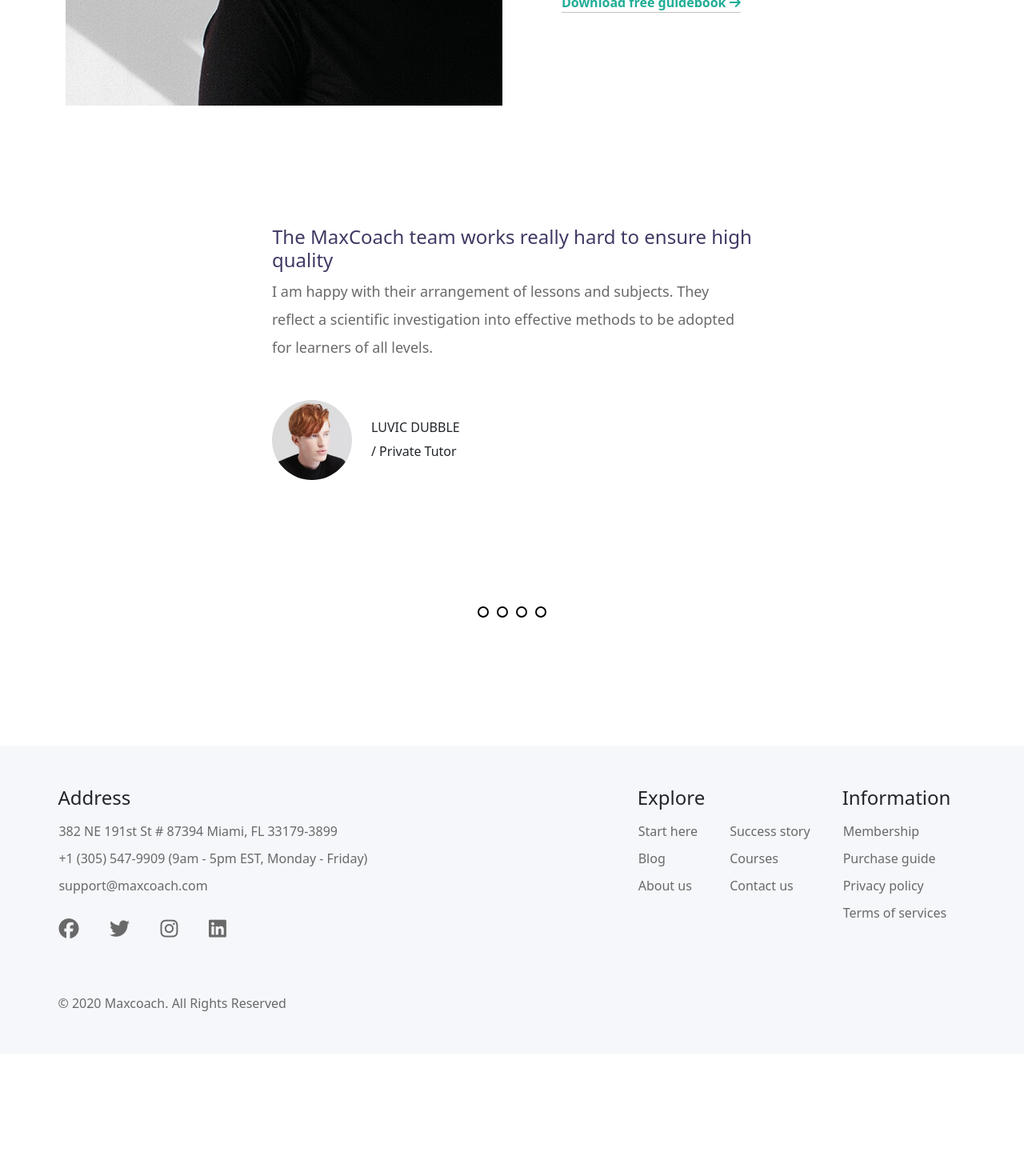
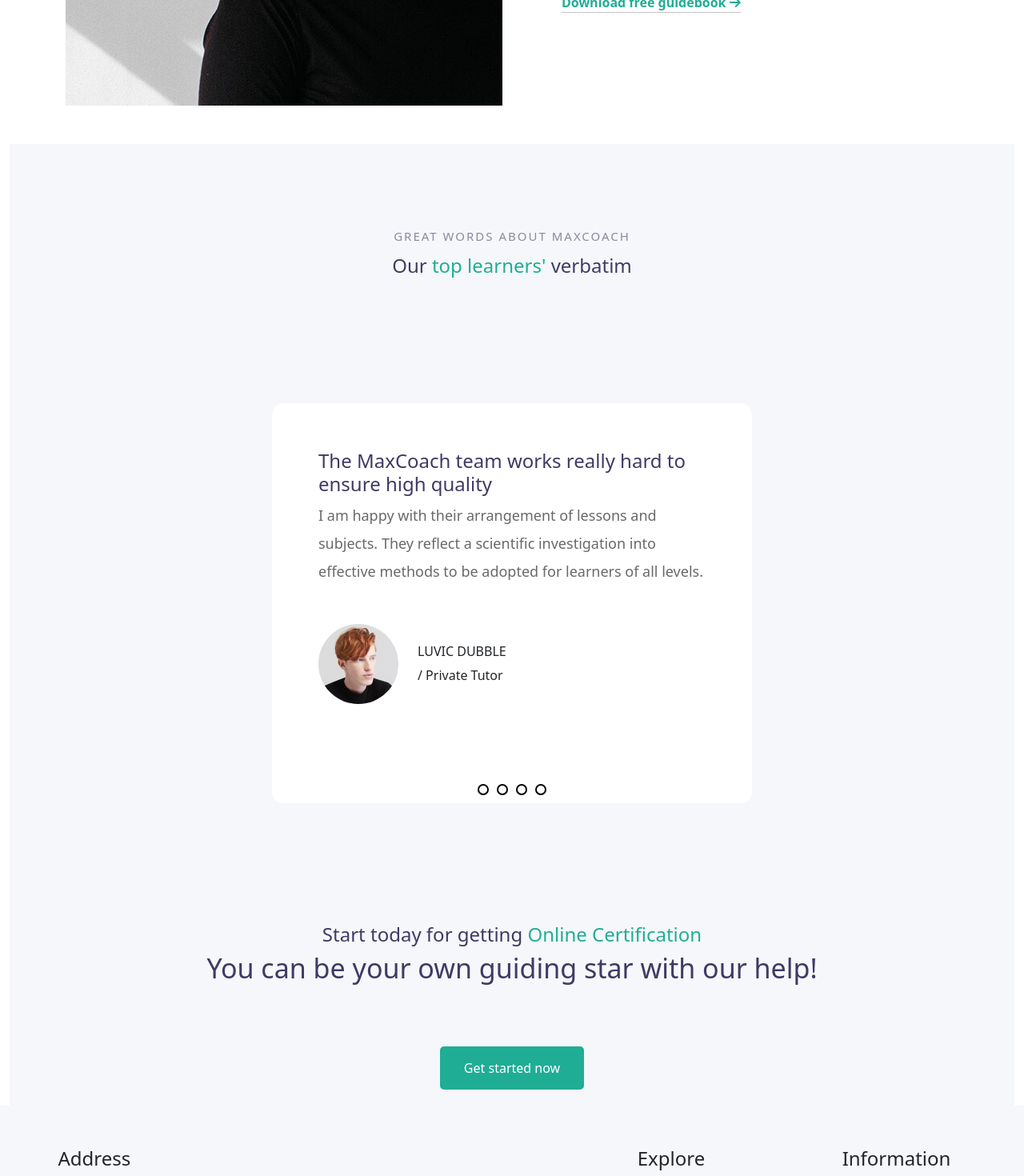
Before and after one commit to saraaffro/proj-html-vuejs, a Vue app: page / in a window 1280 px wide. Shown: the part 2980-4450 px from the top of the page at 80% size. Before the commit the page ends 4297 px from the top, so only its background shows below. Built offline with nearby package versions, Linux system fonts and the light colour scheme.

Commit message:
feat: TeamHome + slider

```diff
--- a/src/components/TeamHome.vue
+++ b/src/components/TeamHome.vue
@@ -1,179 +1,93 @@
 <!-- andrea -->
 <script>
+import TeamHomeSlider from './TeamHomeSlider.vue'
+
 export default {
-  name: "TeamHome",
-  data() {
-    return {
-      slides: [
-        {
-          content: "The MaxCoach team works really hard to ensure high quality",
-          text: "I am happy with their arrangement of lessons and subjects. They reflect a scientific investigation into effective methods to be adopted for learners of all levels.",
-          img: "/public/testimonial-avata-01.jpg",
-          name: "LUVIC DUBBLE",
-          job: "/ Private Tutor",
-        },
-        {
-          content: "High level of efficiency and scientific teaching methods",
-          text: "I am free to learn at my own pace, follow my own schedule and choose the subject I want to learn from the syllabus. Great study portal for people like me.",
-          img: "/public/testimonial-avata-02.jpg",
-          name: "MINA HOLLACE",
-          job: "/ Freelancer",
-        },
-        {
-          content: "It's a choice of quality for people with special needs",
-          text: "I'm a very strict person so I require everything to be organized and neat. Then, I'll be able to make things right and shine. MaxCoach guys just got me.",
-          img: "/public/testimonial-avata-03.jpg",
-          name: "LUVIC DUBBLE",
-          job: "/ Private Tutor",
-        },
-        {
-          content: "Professional team of specialists and passionate mentors at reach",
-          text: "I need to get a certification for English proficiency and MaxCoach is my best choice. Their tutors are smart and professional when dealing with students.",
-          img: "/public/testimonial-avata-04.jpg",
-          name: "LUVIC DUBBLE",
-          job: "/ Private Tutor",
-        },
-      ],
-    };
-  },
-};
+name: "TeamHome",
+
+components:{
+    TeamHomeSlider,
+}
+}
 </script>
 
 <template>
-    <div class="container-lg d-flex">
+    <div class="container-fluid bg mt-5">
+        <div class="title text-center">
+            <h6 class="little-title ">GREAT WORDS ABOUT MAXCOACH</h6>
+            <h2 class="big-title">Our <span class="top">top learners'</span> verbatim</h2>
+        </div>
 
-        <!-- image slider start -->
-        <div class="slider">
+        <TeamHomeSlider/>
 
-            <div class="slides">
+        <div class="sub-title text-center">
+            <h3 class="big-title">Start today for getting <span class="top">Online Certification</span> </h3>
+            <h2>You can be your own guiding star with our help!</h2>
+        </div>
 
-                <!-- radio button start -->
-                <input type="radio" name="radio-btn" id="radio1">
-                <input type="radio" name="radio-btn" id="radio2">
-                <input type="radio" name="radio-btn" id="radio3">
-                <input type="radio" name="radio-btn" id="radio4">
-                <!-- radio buttons end -->
+        <div class="text-center">
+            <button class="btn">Get started now</button>
+        </div>
 
-                <!-- sliude image start -->
-                <div v-for="(slide, index) in slides" :key="index" :class="{ 'slide': true, 'first': index === 0 }">
-                    <h4>{{ slide.content }}</h4>
-                    <p>{{ slide.text }}</p>
-                    <div class="d-flex align-items-center mt-5">
-                        <img :src="slide.img" :alt="'avatar' + (index + 1)">
-                    <div class="avatar mx-4">
-                        <h6>{{ slide.name }}</h6>
-                        <span class="job">{{ slide.job }}</span>
-                    </div>
-                </div>
+    </div>
 
-            </div>
-                <!-- slide image end -->
-            </div>
-
-            <!-- manual navigation start -->
-            <div class="navigation-manual">
-                <label for="radio1" class="manual-btn"></label>
-                <label for="radio2" class="manual-btn"></label>
-                <label for="radio3" class="manual-btn"></label>
-                <label for="radio4" class="manual-btn"></label>
-            </div>
-            <!-- manual navigation end -->
-
-        </div>
-        <!-- image slider end -->
-    </div>
 </template>
 
 <style lang="scss" scoped>
 @import '../styles/partial/variables';
-.container-lg {
-    display: flex;
+
+.bg{
+    background-color: #f5f7fa;
 }
 
-.slider {
-    width: 600px;
-    height: 500px;
-    border-radius: 10px;
-    overflow: hidden;
-    position: relative;
-    margin: 150px auto;
+.title{
+    padding-top: 100px;
+}
+.little-title{
+    font-size: 15px;
+    font-weight: 500;
+    text-transform: uppercase;
+    line-height: 2em;
+    letter-spacing: 2px;
+    color: #8C89A2;
+}
 
+h2{
+    font-size: 34px;
+    line-height: 1.17em;
+    color: #3F3A64;
+}
 
-    .slides {
-        width: 500%;
-        height: 100%;
-        display: flex;
-
-        input {
-            display: none;
-        }
+.top{
+        color: $verde-acqua;
+        font-weight: 400;
     }
 
-    .slide {
-        width: 20%;
-        transition: 2s;
+.big-title{
+    font-size: 24px;
+    color: #3F3A64;
+}
 
-        img {
-            width: 100px;
-            height: 100px;
-            object-fit: cover;
-            border-radius: 50%;
-        }
-
-        h4{
-            color: #3F3A64;
-        }
-
-        p{
-            font-size: 18px;
-            font-weight: 500;
-            line-height: 35px;
-            color: #696969;
-        }
-
-        .job{
-            margin: 11px 0 0;
-        }
-    }
-
-    .navigation-manual {
-        position: absolute;
-        width: 100%;
-        bottom: 10px;
-        display: flex;
-        justify-content: center;
-    }
-
-    .manual-btn {
-        border: 2px solid black;
-        padding: 5px;
-        border-radius: 10px;
-        cursor: pointer;
-        transition: 0.5s;
-
-        &:not(:last-child) {
-            margin-right: 10px;
-        }
-
-        &:hover {
-            background-color: $blu-scuro;
-        }
+.sub-title{
+    padding-bottom: 50px;
+    h2{
+        font-size: 34px;
+        color: #3F3A64;
     }
 }
 
-#radio1:checked ~ .first{
-    margin-left: 0;
+.btn{
+    background-color: $verde-acqua;
+    border: none;
+    padding: 15px 30px;
+    border-radius: 5px;
+    color: white;
+    margin: 20px 0;
+    transition: background-color 0.5s ease-in-out;
+
+    &:hover {
+        background-color: $blu-scuro;
+        color: white;
+    }
 }
-
-#radio2:checked ~ .first{
-    margin-left: -20%;
-}
-#radio3:checked ~ .first{
-    margin-left: -40%;
-}
-#radio4:checked ~ .first{
-    margin-left: -60%;
-}
-
-
 </style>
--- /dev/null
+++ b/src/components/TeamHomeSlider.vue
@@ -0,0 +1,183 @@
+<!-- andrea -->
+<script>
+export default {
+  name: "TeamHomeSlider",
+  data() {
+    return {
+      slides: [
+        {
+          content: "The MaxCoach team works really hard to ensure high quality",
+          text: "I am happy with their arrangement of lessons and subjects. They reflect a scientific investigation into effective methods to be adopted for learners of all levels.",
+          img: "/public/testimonial-avata-01.jpg",
+          name: "LUVIC DUBBLE",
+          job: "/ Private Tutor",
+        },
+        {
+          content: "High level of efficiency and scientific teaching methods",
+          text: "I am free to learn at my own pace, follow my own schedule and choose the subject I want to learn from the syllabus. Great study portal for people like me.",
+          img: "/public/testimonial-avata-02.jpg",
+          name: "MINA HOLLACE",
+          job: "/ Freelancer",
+        },
+        {
+          content: "It's a choice of quality for people with special needs",
+          text: "I'm a very strict person so I require everything to be organized and neat. Then, I'll be able to make things right and shine. MaxCoach guys just got me.",
+          img: "/public/testimonial-avata-03.jpg",
+          name: "LUVIC DUBBLE",
+          job: "/ Private Tutor",
+        },
+        {
+          content: "Professional team of specialists and passionate mentors at reach",
+          text: "I need to get a certification for English proficiency and MaxCoach is my best choice. Their tutors are smart and professional when dealing with students.",
+          img: "/public/testimonial-avata-04.jpg",
+          name: "LUVIC DUBBLE",
+          job: "/ Private Tutor",
+        },
+      ],
+    };
+  },
+};
+</script>
+
+<template>
+    <div class="container-lg d-flex">
+
+        <!-- image slider start -->
+        <div class="slider">
+
+                <div class="slides">
+
+                    <!-- radio button start -->
+                    <input type="radio" name="radio-btn" id="radio1">
+                    <input type="radio" name="radio-btn" id="radio2">
+                    <input type="radio" name="radio-btn" id="radio3">
+                    <input type="radio" name="radio-btn" id="radio4">
+                    <!-- radio buttons end -->
+
+                    <!-- sliude image start -->
+                    <div v-for="(slide, index) in slides" :key="index" :class="{ 'slide': true, 'first': index === 0 }">
+                        <h4>{{ slide.content }}</h4>
+                        <p>{{ slide.text }}</p>
+                        <div class="d-flex align-items-center mt-5">
+                            <img :src="slide.img" :alt="'avatar' + (index + 1)">
+                        <div class="avatar mx-4">
+                        <h6>{{ slide.name }}</h6>
+                        <span class="job">{{ slide.job }}</span>
+                    </div>
+                </div>
+            </div>
+                <!-- slide image end -->
+        </div>
+
+            <!-- manual navigation start -->
+            <div class="navigation-manual">
+                <label for="radio1" class="manual-btn"></label>
+                <label for="radio2" class="manual-btn"></label>
+                <label for="radio3" class="manual-btn"></label>
+                <label for="radio4" class="manual-btn"></label>
+            </div>
+            <!-- manual navigation end -->
+
+        </div>
+        <!-- image slider end -->
+    </div>
+</template>
+
+<style lang="scss" scoped>
+@import '../styles/partial/variables';
+
+// STILI SLIDER
+.container-lg {
+    display: flex;
+}
+
+.slider {
+    width: 600px;
+    height: 500px;
+    border-radius: 10px;
+    overflow: hidden;
+    position: relative;
+    margin: 150px auto;
+    background-color: white;
+    border-radius: 15px;
+
+
+    .slides {
+        width: 500%;
+        height: 100%;
+        display: flex;
+
+        input {
+            display: none;
+        }
+    }
+
+    .slide {
+        width: 20%;
+        transition: 2s;
+        padding: 58px;
+
+        img {
+            width: 100px;
+            height: 100px;
+            object-fit: cover;
+            border-radius: 50%;
+        }
+
+        h4{
+            color: #3F3A64;
+        }
+
+        p{
+            font-size: 18px;
+            font-weight: 500;
+            line-height: 35px;
+            color: #696969;
+        }
+
+        .job{
+            margin: 11px 0 0;
+        }
+    }
+
+    .navigation-manual {
+        position: absolute;
+        width: 100%;
+        bottom: 10px;
+        display: flex;
+        justify-content: center;
+    }
+
+    .manual-btn {
+        border: 2px solid black;
+        padding: 5px;
+        border-radius: 10px;
+        cursor: pointer;
+        transition: 0.5s;
+
+        &:not(:last-child) {
+            margin-right: 10px;
+        }
+
+        &:hover {
+            background-color: $blu-scuro;
+        }
+    }
+}
+
+#radio1:checked ~ .first{
+    margin-left: 0;
+}
+
+#radio2:checked ~ .first{
+    margin-left: -20%;
+}
+#radio3:checked ~ .first{
+    margin-left: -40%;
+}
+#radio4:checked ~ .first{
+    margin-left: -60%;
+}
+
+
+</style>
```
